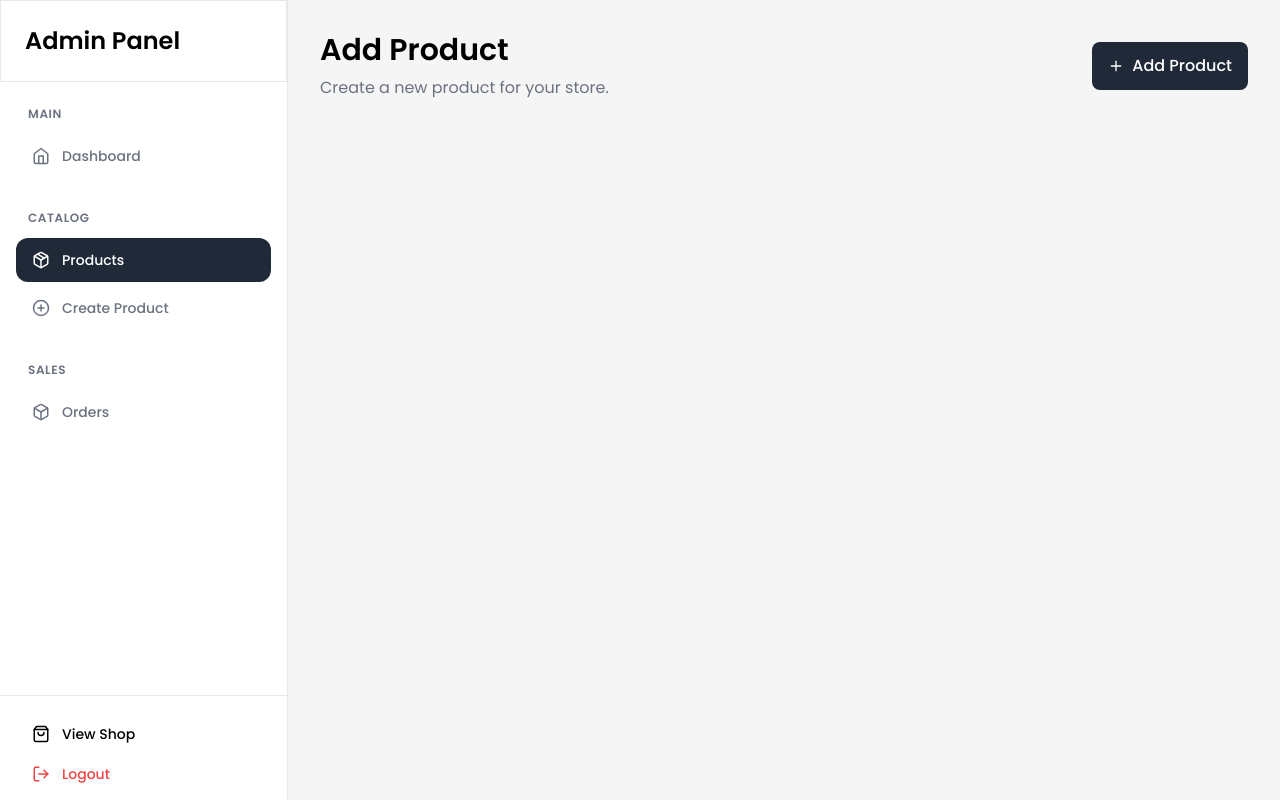
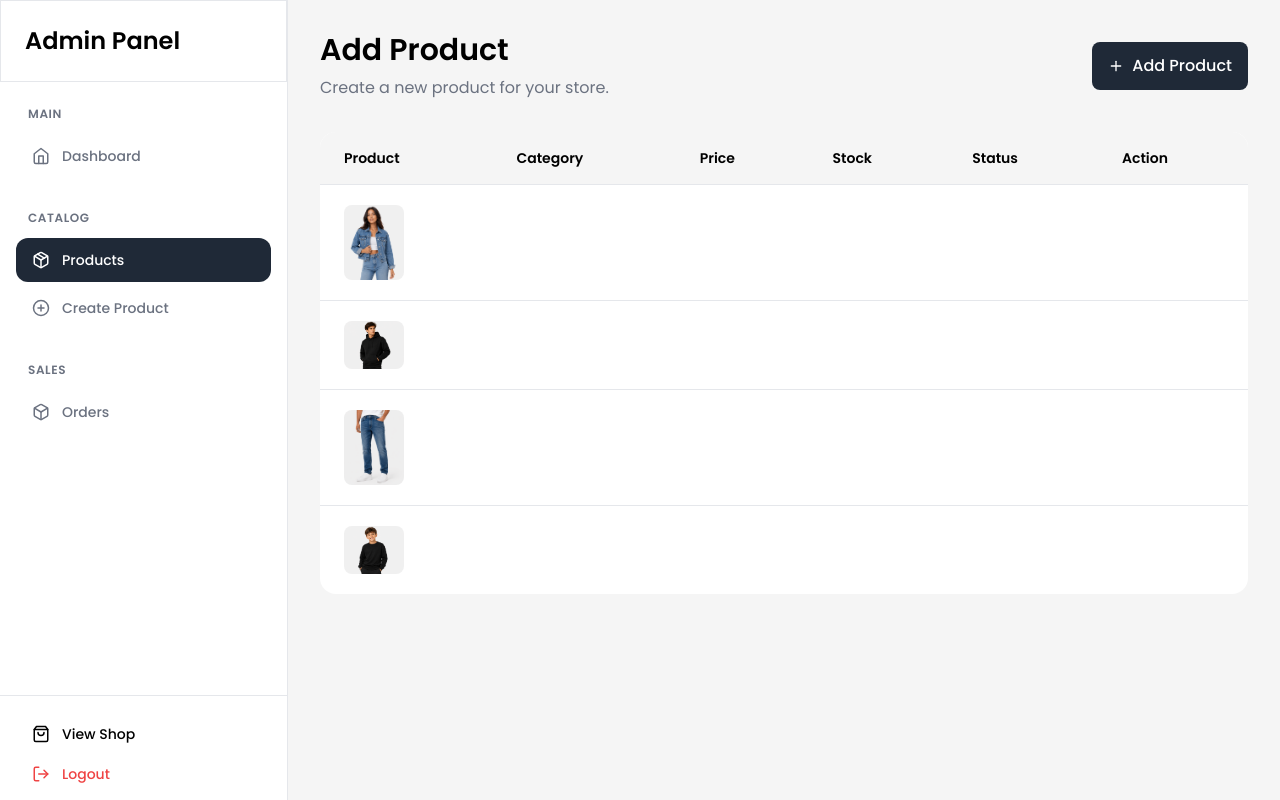
Before and after one commit to jkidera14/fashion-ecomm, a Next.js app: page /admin/products in a window 1280 px wide. Built offline with nearby package versions, Linux system fonts and the light colour scheme.

Commit message:
Admin Dashboard UI design 4

```diff
--- a/src/app/admin/products/page.tsx
+++ b/src/app/admin/products/page.tsx
@@ -1,6 +1,8 @@
 import Button from "@/components/ui/Button";
+import Image from "next/image";
 import Link from "next/link";
 import { FiPlus } from "react-icons/fi";
+import { tr } from "zod/locales";
 
 const products = [
     {
@@ -60,6 +62,51 @@ export default function ProductsPage() {
                     </Button>
                 </Link>
             </div>
+
+            {/* Table */}
+            <div className="mt-8 overflow-hidden rounded-2xl border-border bg-background">
+                <div>
+                    <div className="overflow-x-auto">
+                        <table className="min-w-full">
+                            <thead className="border-b border-border bg-surface">
+                                <tr>
+                                    <th className="px-6 py-4 text-left text-sm font-semibold">
+                                        Product
+                                    </th>
+                                    <th className="px-6 py-4 text-left text-sm font-semibold">
+                                        Category
+                                    </th>
+                                    <th className="px-6 py-4 text-left text-sm font-semibold">
+                                        Price
+                                    </th>
+                                    <th className="px-6 py-4 text-left text-sm font-semibold">
+                                        Stock
+                                    </th>
+                                    <th className="px-6 py-4 text-left text-sm font-semibold">
+                                        Status
+                                    </th>
+                                    <th className="px-6 py-4 text-left text-sm font-semibold">
+                                        Action
+                                    </th>
+                                </tr>
+                            </thead>
+
+                            <tbody>
+                                {products.map((product) => (
+                                    <tr key={product.id} className="border-b border-border last:border-0 hover:bg-surface/50">
+                                        <td className="px-6 py-5">
+                                            <div className="flex items-center gap-4">
+                                                <Image src={product.image} alt={product.name} width={60} height={70} className="rounded-lg object-cover" />
+
+                                            </div>
+                                        </td>
+                                    </tr>
+                                ))}
+                            </tbody>
+                        </table>
+                    </div>
+                </div>
+            </div>
         </section>
     )
 }
```
